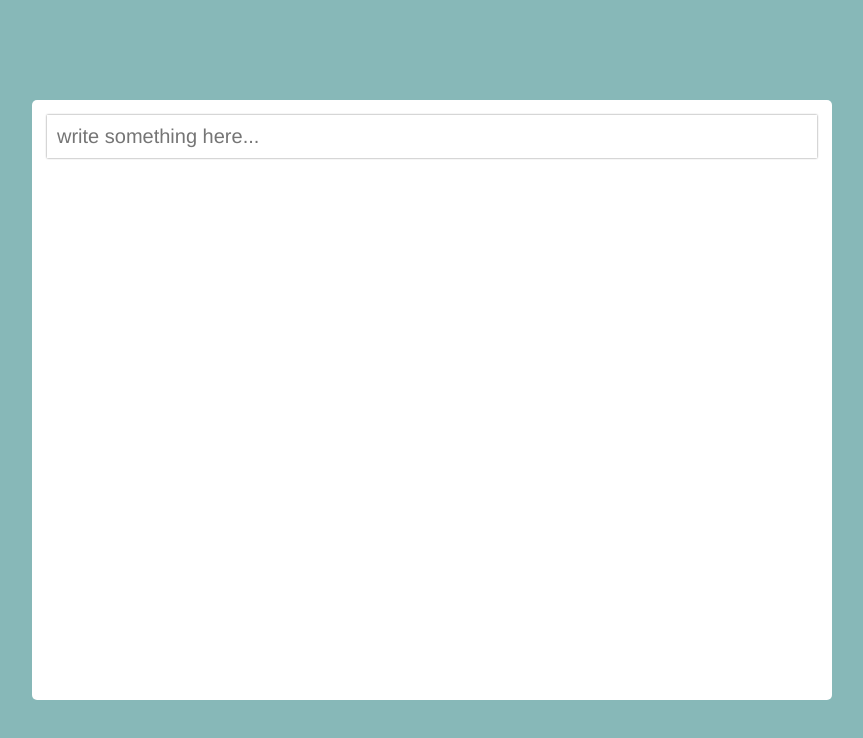
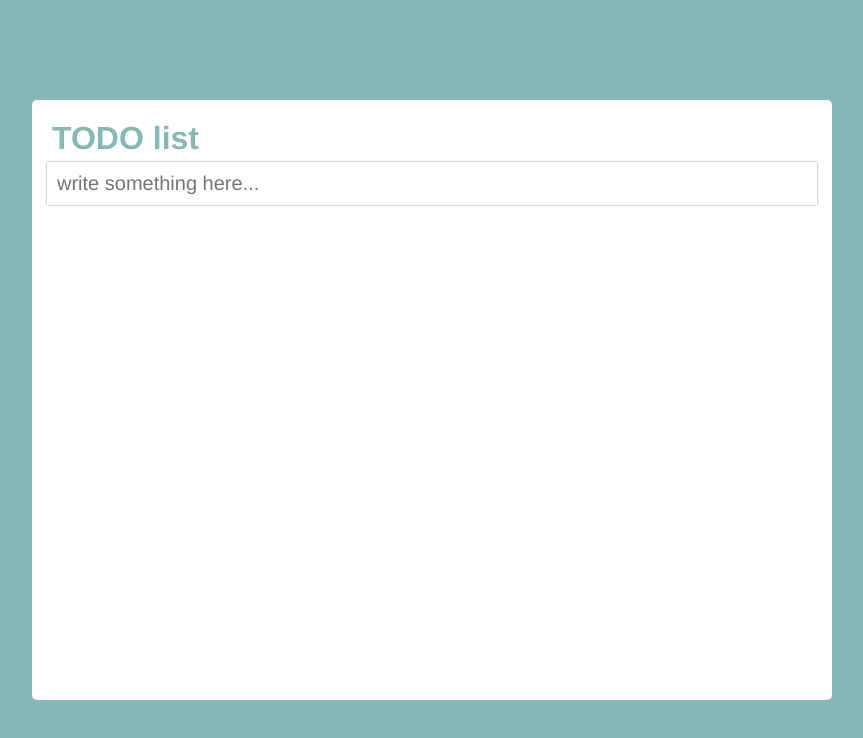
Before and after one commit to Hamja32/LocalRepo, a plain HTML site: page index.html in a window 1280 px wide. Shown: the whole page, without its empty margins (208-1071 px from the left). Drawn offline with Linux system fonts and the light colour scheme.

Commit message:
some title change in html and css

```diff
--- a/index.html
+++ b/index.html
@@ -10,6 +10,7 @@
 <body>
     <main>
         <div class="box">
+          <h1 style="padding: 5px; color: rgb(135, 184, 184); ">TODO list</h1>
             <input type="text" id="item" autofocus placeholder="write something here...">
             <ul id="to-do-box">
               <i>
```
